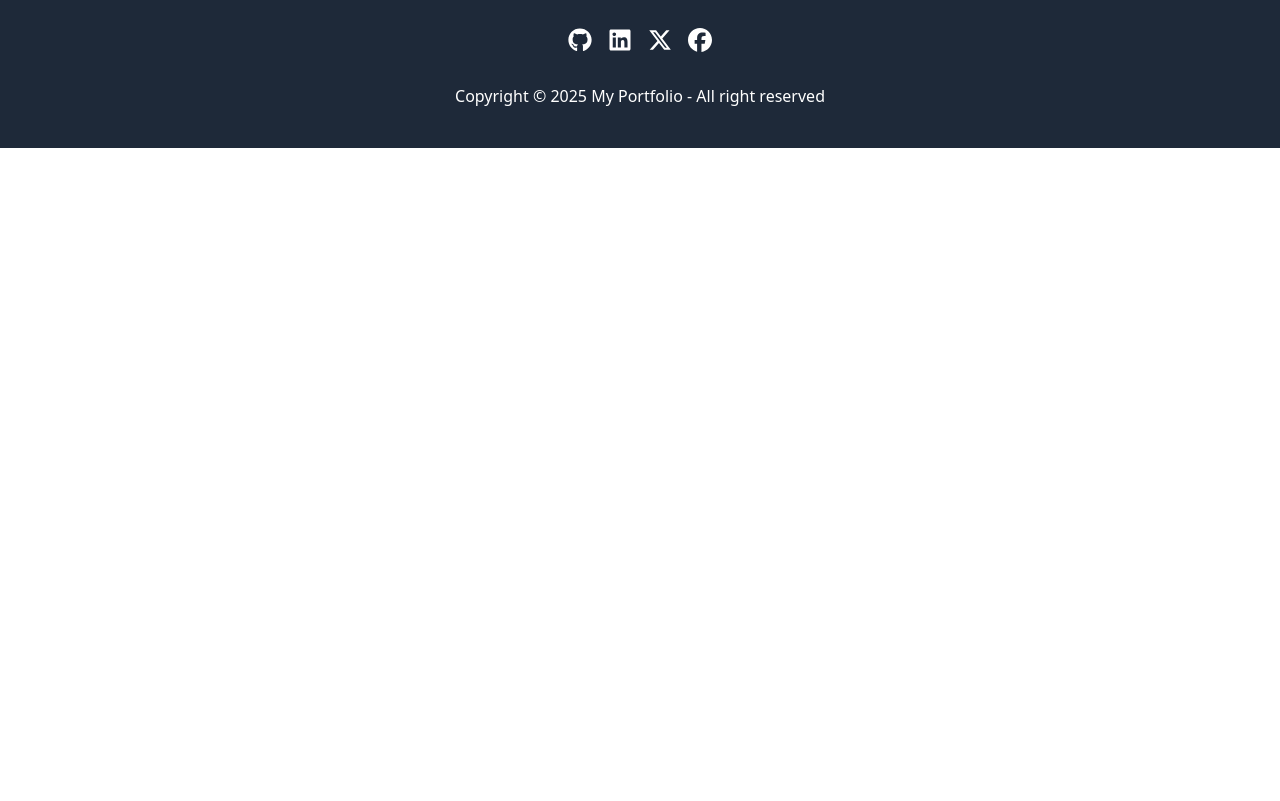
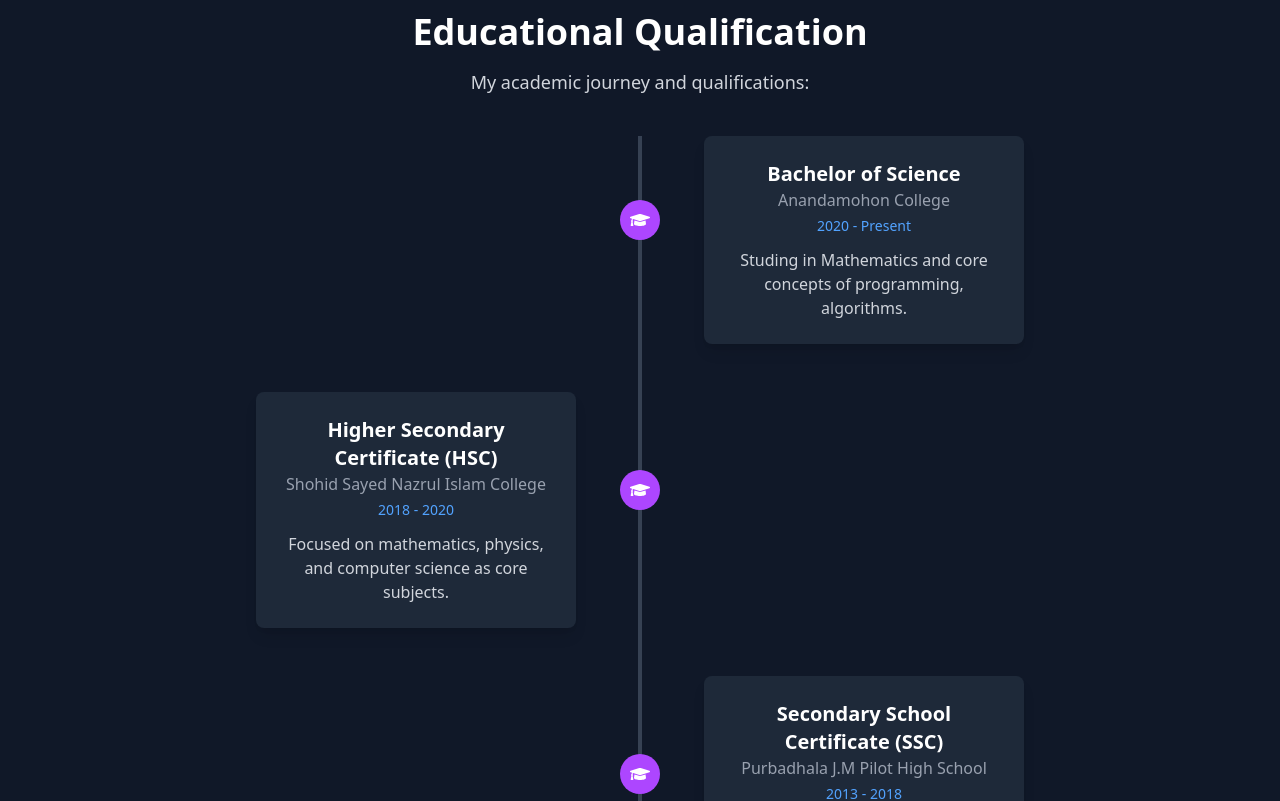
Before and after one commit to Semanto-35/personal-portfolio, a React (Vite) app: page / in a window 1280 px wide. Shown: the part 2540-3341 px from the top of the page. Before the commit the page ends 2688 px from the top, so only its background shows below. Built offline with nearby package versions, Linux system fonts and the light colour scheme.

Commit message:
added education section

```diff
--- /dev/null
+++ b/src/pages/Home/Education/Education.jsx
@@ -0,0 +1,80 @@
+import { useRef } from "react";
+import { motion } from "framer-motion";
+import { FaGraduationCap } from "react-icons/fa";
+
+const Education = () => {
+  const sectionRef = useRef(null);
+  const educationData = [
+    {
+      degree: "Bachelor of Science",
+      institution: "Anandamohon College",
+      duration: "2020 - Present",
+      description: "Studing in Mathematics and core concepts of programming, algorithms.",
+    },
+    {
+      degree: "Higher Secondary Certificate (HSC)",
+      institution: "Shohid Sayed Nazrul Islam College",
+      duration: "2018 - 2020",
+      description: "Focused on mathematics, physics, and computer science as core subjects.",
+    },
+    {
+      degree: "Secondary School Certificate (SSC)",
+      institution: "Purbadhala J.M Pilot High School",
+      duration: "2013 - 2018",
+      description: "Built foundational knowledge in science, mathematics, and problem-solving.",
+    },
+  ];
+
+
+  return (
+    <section ref={sectionRef} id="education" className="py-20 bg-gray-900 text-white max-w-7xl mx-auto">
+      <div className="container mx-auto px-6 md:px-16 text-center">
+        <motion.h2
+          className="text-3xl md:text-4xl font-bold"
+          initial={{ opacity: 0, y: -50 }}
+          animate={{ opacity: 1, y: 0 }}
+          transition={{ duration: 1 }}
+        >
+          Educational Qualification
+        </motion.h2>
+        <motion.p
+          className="mt-4 text-lg text-gray-300"
+          initial={{ opacity: 0 }}
+          animate={{ opacity: 1 }}
+          transition={{ duration: 1.2 }}
+        >
+          My academic journey and qualifications:
+        </motion.p>
+
+        <div className="mt-10 relative max-w-3xl mx-auto">
+          <div className="absolute top-0 left-1/2 transform -translate-x-1/2 w-1 bg-gray-700 h-full"></div>
+
+          {educationData.map((edu, index) => (
+            <motion.div
+              key={index}
+              className={`relative flex items-center justify-between mb-12 ${index % 2 === 0 ? "md:flex-row-reverse" : "md:flex-row"
+                }`}
+              initial={{ opacity: 0, x: index % 2 === 0 ? -100 : 100 }}
+              whileInView={{ opacity: 1, x: 0 }}
+              transition={{ duration: 1, delay: index * 0.3 }}
+              viewport={{ once: true }}
+            >
+              <div className="w-10 h-10 rounded-full bg-purple-500 flex items-center justify-center text-white text-xl absolute left-1/2 transform -translate-x-1/2 -translate-y-1/2">
+                <FaGraduationCap />
+              </div>
+
+              <div className="bg-gray-800 p-6 rounded-lg shadow-lg w-full md:w-5/12">
+                <h3 className="text-xl font-semibold text-white">{edu.degree}</h3>
+                <p className="text-gray-400">{edu.institution}</p>
+                <p className="text-sm text-blue-400 mt-1">{edu.duration}</p>
+                <p className="mt-3 text-gray-300">{edu.description}</p>
+              </div>
+            </motion.div>
+          ))}
+        </div>
+      </div>
+    </section>
+  );
+};
+
+export default Education;
--- a/src/pages/Home/Home/Home.jsx
+++ b/src/pages/Home/Home/Home.jsx
@@ -1,5 +1,6 @@
 import About from "../About/About";
 import Hero from "../Banner/Hero";
+import Education from "../Education/Education";
 import Skills from "../Skills/Skills";
 
 
@@ -9,6 +10,7 @@ const Home = () => {
       <Hero />
       <About />
       <Skills />
+      <Education />
     </div>
   );
 };
```
